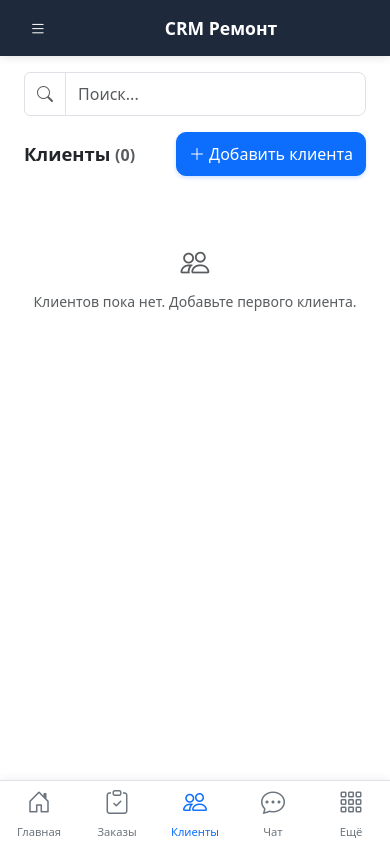
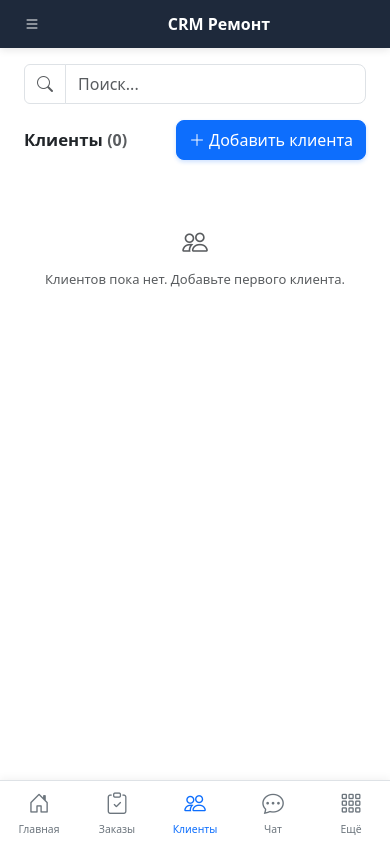
Before and after one commit to SmallePlayer/crmlite, a Python web app: template repair_crm/templates/clients.html in a window 390 px wide. Run offline with Jinja, Linux system fonts and the light colour scheme; the template is opened without the code that fills it, so the values that code supplies are empty.

Commit message:
mobile: improve products page and reduce UI size
- Add card view for products on mobile with article and color
- Reduce mobile UI size (smaller fonts, padding, touch targets)
- Align buttons in desktop views using btn-group-icon class
- Keep all existing functionality intact

```diff
--- a/repair_crm/templates/base.html
+++ b/repair_crm/templates/base.html
@@ -34,18 +34,19 @@
     .nav-tabs .nav-link:hover:not(.active) { color: #495057; border-bottom: 2px solid transparent; background: transparent; }
     .nav-tabs { border-bottom: 1px solid #dee2e6; }
     .btn-icon { padding: 4px 6px; line-height: 1; min-width: 32px; min-height: 32px; display: inline-flex; align-items: center; justify-content: center; }
+    .btn-group-icon { display: inline-flex; gap: 4px; align-items: center; }
 
     @media (max-width: 767px) {
-      :root { --bs-body-font-size: 0.875rem; }
+      :root { --bs-body-font-size: 0.8125rem; }
       body { padding-bottom: calc(var(--bottom-nav-height) + var(--mobile-safe-bottom)); }
-      main { padding: 12px !important; padding-bottom: 12px !important; }
+      main { padding: 10px !important; padding-bottom: 10px !important; }
 
       .sidebar { position: fixed; z-index: 1000; left: -320px; top: 0; bottom: 0; width: 320px; transition: left 0.28s cubic-bezier(0.4, 0, 0.2, 1); overflow-y: auto; -webkit-overflow-scrolling: touch; box-shadow: none; }
       .sidebar.show { left: 0; box-shadow: 4px 0 25px rgba(0,0,0,.35); }
-      .sidebar .brand { font-size: 1.2rem; padding-top: 12px; padding-bottom: 10px; }
-      .sidebar .user-info { font-size: 0.85rem; padding-top: 6px; padding-bottom: 14px; }
-      .sidebar .nav-link { padding: 13px 18px; font-size: 1rem; margin: 2px 6px; border-radius: 10px; min-height: 48px; display: flex; align-items: center; }
-      .sidebar .nav-link i { font-size: 1.25rem; width: 24px; }
+      .sidebar .brand { font-size: 1.1rem; padding-top: 10px; padding-bottom: 8px; }
+      .sidebar .user-info { font-size: 0.8rem; padding-top: 4px; padding-bottom: 12px; }
+      .sidebar .nav-link { padding: 11px 16px; font-size: 0.95rem; margin: 2px 6px; border-radius: 10px; min-height: 44px; display: flex; align-items: center; }
+      .sidebar .nav-link i { font-size: 1.15rem; width: 22px; }
       .sidebar .nav-link.active { background: rgba(255,255,255,.18); font-weight: 600; }
       .sidebar-overlay { display: none; position: fixed; inset: 0; background: rgba(0,0,0,0); z-index: 999; transition: background 0.28s; pointer-events: none; }
       .sidebar-overlay.show { display: block; background: rgba(0,0,0,.45); pointer-events: auto; backdrop-filter: blur(2px); -webkit-backdrop-filter: blur(2px); }
@@ -53,67 +54,67 @@
       .mobile-header {
         display: flex !important;
         align-items: center;
-        padding: 0 16px;
+        padding: 0 12px;
         background: #1e293b;
         color: #fff;
         position: sticky;
         top: 0;
         z-index: 998;
-        height: 56px;
+        height: 48px;
         box-shadow: 0 2px 8px rgba(0,0,0,.1);
       }
-      .mobile-header .btn { color: #fff; padding: 8px 10px; min-width: 44px; min-height: 44px; border-radius: 8px; }
+      .mobile-header .btn { color: #fff; padding: 6px 8px; min-width: 40px; min-height: 40px; border-radius: 8px; }
       .mobile-header .btn:active { background: rgba(255,255,255,.15); }
-      .mobile-header .title { font-size: 1.1rem; font-weight: 600; }
+      .mobile-header .title { font-size: 1rem; font-weight: 600; }
 
       .col-md-10, .col-lg-7, .col-lg-5, .col-lg-3, .col-md-8, .col-lg-9, .col-md-4 { width: 100% !important; margin-left: 0 !important; }
       .table-responsive { overflow-x: auto; -webkit-overflow-scrolling: touch; }
       .text-truncate-cell { max-width: 100px; }
-      h4 { font-size: 1.15rem; margin-bottom: 0.75rem !important; font-weight: 600; }
-      h5 { font-size: 1rem; font-weight: 600; }
-      .nav-tabs .nav-link { padding: 10px 16px; font-size: 0.85rem; }
+      h4 { font-size: 1.05rem; margin-bottom: 0.5rem !important; font-weight: 600; }
+      h5 { font-size: 0.95rem; font-weight: 600; }
+      .nav-tabs .nav-link { padding: 8px 14px; font-size: 0.8rem; }
       .nav-tabs { flex-wrap: nowrap; overflow-x: auto; -webkit-overflow-scrolling: touch; border-bottom: 1px solid #dee2e6; gap: 2px; }
-      .nav-pills .nav-link { padding: 8px 16px; font-size: 0.85rem; }
-      .form-control, .form-select { font-size: max(0.875rem, 16px) !important; min-height: 44px; border-radius: 8px; }
-      .form-control-sm, .form-select-sm { font-size: max(0.8rem, 16px) !important; padding: 6px 10px; min-height: 38px; }
-      .card-body { padding: 16px; }
-      .card { border-radius: 12px; box-shadow: 0 2px 8px rgba(0,0,0,.06); }
+      .nav-pills .nav-link { padding: 6px 14px; font-size: 0.8rem; }
+      .form-control, .form-select { font-size: max(0.8125rem, 16px) !important; min-height: 40px; border-radius: 8px; }
+      .form-control-sm, .form-select-sm { font-size: max(0.75rem, 16px) !important; padding: 5px 8px; min-height: 34px; }
+      .card-body { padding: 12px; }
+      .card { border-radius: 10px; box-shadow: 0 2px 8px rgba(0,0,0,.06); }
 
       .modal-dialog { margin: 0; max-width: 100%; height: 100%; }
       .modal-content { border-radius: 0; min-height: 100vh; }
-      .modal-header { padding: 16px 20px; border-bottom: 1px solid #dee2e6; }
-      .modal-body { padding: 20px; }
-      .modal-footer { padding: 16px 20px; position: sticky; bottom: 0; background: #fff; border-top: 1px solid #dee2e6; box-shadow: 0 -2px 8px rgba(0,0,0,.05); }
-      .modal-footer .btn { min-height: 48px; min-width: 100px; font-size: 1rem; border-radius: 10px; }
+      .modal-header { padding: 14px 16px; border-bottom: 1px solid #dee2e6; }
+      .modal-body { padding: 16px; }
+      .modal-footer { padding: 14px 16px; position: sticky; bottom: 0; background: #fff; border-top: 1px solid #dee2e6; box-shadow: 0 -2px 8px rgba(0,0,0,.05); }
+      .modal-footer .btn { min-height: 44px; min-width: 90px; font-size: 0.95rem; border-radius: 10px; }
       .modal-xl .modal-dialog { max-width: 100%; }
 
-      .badge { font-size: 0.75rem; padding: 4px 8px; }
-      .btn-sm { font-size: 0.85rem; padding: 6px 12px; }
-      table { font-size: 0.85rem; }
-      .table > :not(caption) > * > * { padding: 0.5rem 0.5rem; }
+      .badge { font-size: 0.7rem; padding: 3px 7px; }
+      .btn-sm { font-size: 0.8rem; padding: 5px 10px; }
+      table { font-size: 0.8rem; }
+      .table > :not(caption) > * > * { padding: 0.4rem 0.4rem; }
       .hide-mobile { display: none !important; }
-      .row.g-2.mb-4, .row.g-2.mb-3, .row.g-3.mb-4 { margin-bottom: 0.75rem !important; }
+      .row.g-2.mb-4, .row.g-2.mb-3, .row.g-3.mb-4 { margin-bottom: 0.5rem !important; }
       .card.shadow-sm { box-shadow: 0 2px 8px rgba(0,0,0,.06) !important; }
       .card.shadow-lg { box-shadow: 0 4px 12px rgba(0,0,0,.08) !important; }
-      .pagination .page-link { padding: 8px 12px; font-size: 0.9rem; min-width: 40px; text-align: center; }
-      input[type=search], input[type=text], input[type=number], input[type=tel], textarea { font-size: max(0.875rem, 16px) !important; }
+      .pagination .page-link { padding: 6px 10px; font-size: 0.85rem; min-width: 36px; text-align: center; }
+      input[type=search], input[type=text], input[type=number], input[type=tel], textarea { font-size: max(0.8125rem, 16px) !important; }
 
-      .btn { min-height: 44px; border-radius: 10px; font-weight: 500; }
+      .btn { min-height: 40px; border-radius: 8px; font-weight: 500; }
       .btn-primary { box-shadow: 0 2px 4px rgba(13, 110, 253, 0.2); }
-      .btn-icon { padding: 8px 10px; min-width: 44px; min-height: 44px; }
-      .btn-sm.btn-icon { min-width: 40px; min-height: 40px; }
+      .btn-icon { padding: 6px 8px; min-width: 40px; min-height: 40px; }
+      .btn-sm.btn-icon { min-width: 36px; min-height: 36px; }
 
-      .dropdown-menu { font-size: 0.95rem; border-radius: 12px; box-shadow: 0 4px 12px rgba(0,0,0,.1); border: 1px solid rgba(0,0,0,.08); }
-      .dropdown-item { padding: 12px 16px; min-height: 48px; display: flex; align-items: center; }
+      .dropdown-menu { font-size: 0.9rem; border-radius: 10px; box-shadow: 0 4px 12px rgba(0,0,0,.1); border: 1px solid rgba(0,0,0,.08); }
+      .dropdown-item { padding: 10px 14px; min-height: 44px; display: flex; align-items: center; }
       .dropdown-item:active { background: #0d6efd; color: #fff; }
 
-      hr { margin: 0.75rem 0; }
-      .list-group-item { padding: 12px 16px; }
-      label.form-label { font-size: 0.9rem; margin-bottom: 4px; font-weight: 500; }
-      .h3, h3 { font-size: 1.4rem; font-weight: 600; }
-      .fs-1 { font-size: 1.8rem !important; }
-      .fs-5 { font-size: 1.05rem !important; }
-      input[type=date], input[type=time] { min-height: 44px; }
+      hr { margin: 0.5rem 0; }
+      .list-group-item { padding: 10px 14px; }
+      label.form-label { font-size: 0.85rem; margin-bottom: 3px; font-weight: 500; }
+      .h3, h3 { font-size: 1.25rem; font-weight: 600; }
+      .fs-1 { font-size: 1.6rem !important; }
+      .fs-5 { font-size: 1rem !important; }
+      input[type=date], input[type=time] { min-height: 40px; }
 
       .bottom-nav {
         position: fixed;
@@ -138,16 +139,16 @@
         justify-content: center;
         text-decoration: none;
         color: #6c757d;
-        padding: 8px 4px;
+        padding: 6px 4px;
         transition: all 0.2s;
-        min-height: 48px;
+        min-height: 44px;
       }
       .bottom-nav-item i {
-        font-size: 1.5rem;
-        margin-bottom: 4px;
+        font-size: 1.35rem;
+        margin-bottom: 3px;
       }
       .bottom-nav-item span {
-        font-size: 0.7rem;
+        font-size: 0.65rem;
         font-weight: 500;
       }
       .bottom-nav-item.active {
--- a/repair_crm/templates/clients.html
+++ b/repair_crm/templates/clients.html
@@ -63,6 +63,7 @@
           {% if n %}<a href="/orders?status=active" class="badge bg-secondary text-decoration-none">{{ n }}</a>{% else %}<span class="text-muted">0</span>{% endif %}
         </td>
         <td>
+          <div class="btn-group-icon">
             <button class="btn btn-outline-secondary btn-icon me-1 edit-client-btn" data-id="{{ c.id }}">
               <i class="bi bi-pencil"></i>
             </button>
@@ -70,6 +71,7 @@
                   data-confirm="Удалить клиента «{{ c.full_name }}»? При этом удалятся все его заказы.">
               <button class="btn btn-outline-danger btn-icon"><i class="bi bi-trash"></i></button>
             </form>
+          </div>
         </td>
       </tr>
       {% endfor %}
--- a/repair_crm/templates/orders.html
+++ b/repair_crm/templates/orders.html
@@ -145,6 +145,7 @@
         <td><strong>{{ o.total_price | money }}</strong></td>
         <td class="text-muted">{{ o.created_at | dt }}</td>
         <td class="text-nowrap">
+          <div class="btn-group-icon">
             <a href="/orders/{{ o.id }}" class="btn btn-outline-secondary btn-icon" onclick="event.stopPropagation()"><i class="bi bi-eye"></i></a>
             {% if o.status == "closed" %}
             <form method="post" action="/orders/{{ o.id }}/reopen" class="d-inline" data-confirm="Вернуть #{{ o.id }}?">
@@ -154,6 +155,7 @@
             <form method="post" action="/orders/{{ o.id }}/delete" class="d-inline" data-confirm="Удалить #{{ o.id }}?">
               <button class="btn btn-outline-danger btn-icon" onclick="event.stopPropagation()"><i class="bi bi-trash"></i></button>
             </form>
+          </div>
         </td>
       </tr>
       {% endfor %}
```
Also changed, not shown: repair_crm/templates/products.html (+67 -10 lines). Lines whose indentation alone changed are shown as unchanged.
